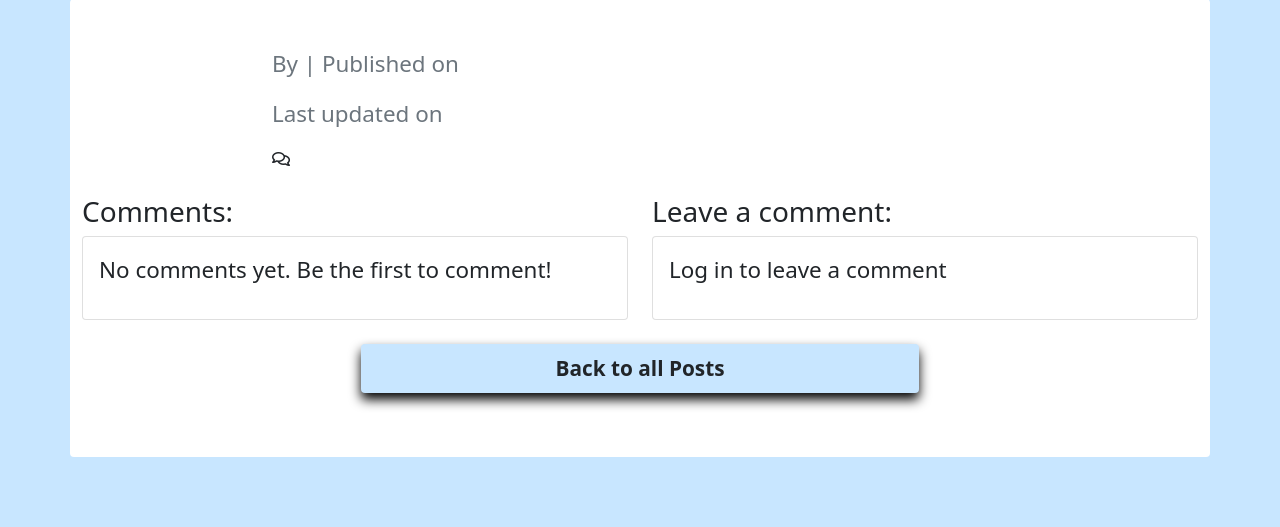
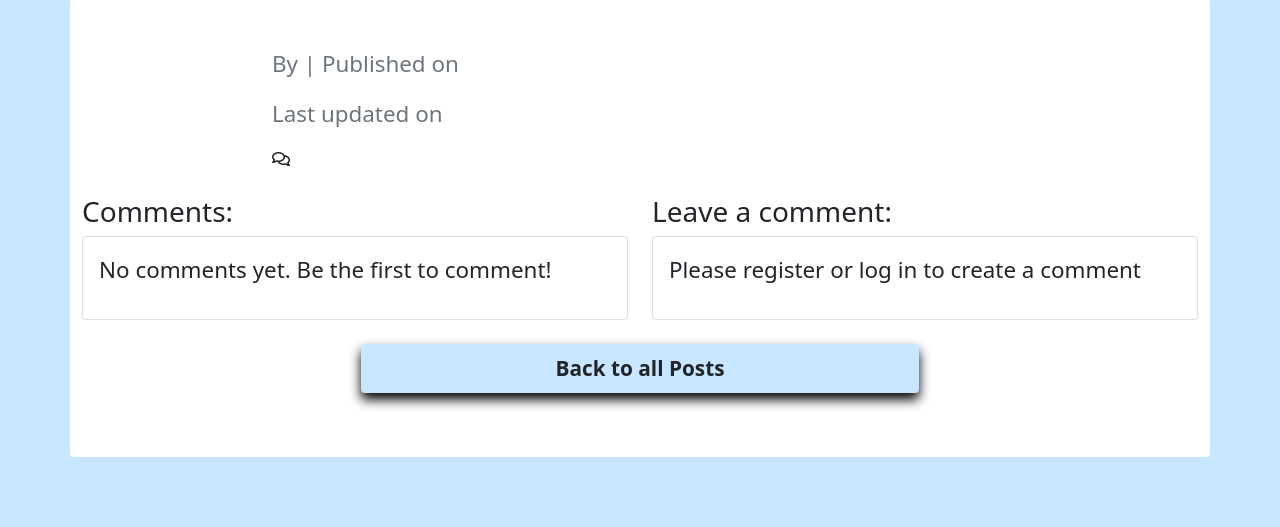
Before and after one commit to Werner-Staeblein/Project-4, a Django app: template blog/templates/blog/single_post.html in a window 1280 px wide. Shown: the part 123-650 px from the top of the page. Run offline with Django 4.2, Linux system fonts and the light colour scheme; the template is opened without the code that fills it, so the values that code supplies are empty; some libraries are stand-ins or nearby versions.

Commit message:
Code review for redundant code. Adjustment style & content. Test for registered and unregistered users

```diff
--- a/blog/templates/blog/single_post.html
+++ b/blog/templates/blog/single_post.html
@@ -82,13 +82,13 @@
                 <div class="card-body">
                     {% if user.is_authenticated %}
                         <p>Posting as: {{ user.username }}</p>
-                        <form id="commentForm" method="post" style="margin-top: 1.3em;">
+                        <form id="commentForm" method="post" style="margin-top: 1rem;">
                             {% csrf_token %}
                             <textarea name="comment_text" class="form-control" rows="4" required placeholder="Write your comment here..."></textarea>
                             <button id="submitButton" type="submit" class="btn landing-btn my-5 d-block mx-auto w-100 common-btn">Submit</button>
                         </form>
                     {% else %}
-                        <p>Log in to leave a comment</p>
+                        <p>Please register or log in to create a comment</p>
                     {% endif %}
                 </div>
             </div>
@@ -113,8 +113,4 @@
     <a href="{% url 'blog_index' %}" class="btn landing-btn d-block mx-auto w-50 custom-link mb-5 common-btn">Back to all Posts</a>
 </div>
 
-<!-- {% block extras %} -->
-<!-- <script src="{% static 'js/user_comments.js' %}"></script> -->
 {% endblock %}
-
-{% endblock %}
--- a/diviblog/settings.py
+++ b/diviblog/settings.py
@@ -59,7 +59,6 @@ INSTALLED_APPS = [
 
 # bootstrap 5 as I use Bootstrap CDN with version 5
 CRISPY_TEMPLATE_PACK = 'bootstrap5'
-
 
 # The constants for allauth / redirection to home page
 # when logged in or logged out
```
Also changed, not shown: README.md.
